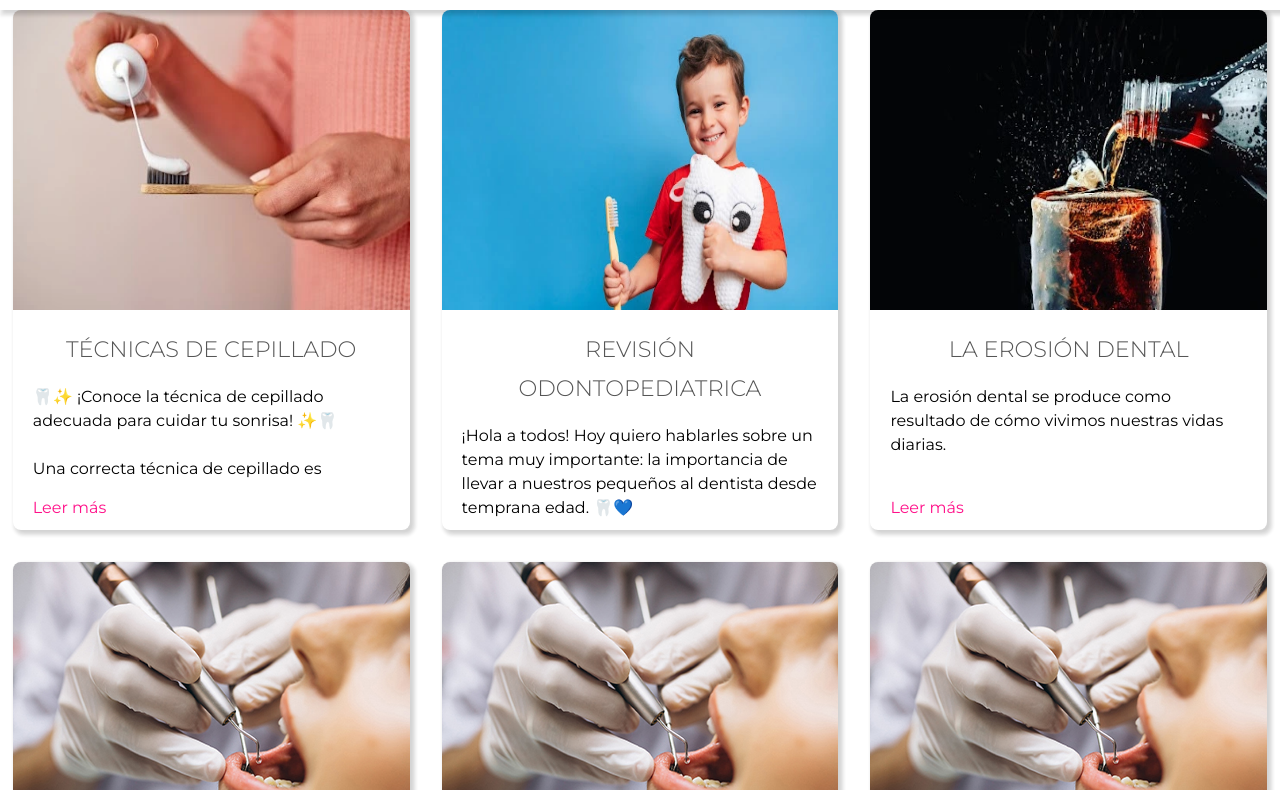
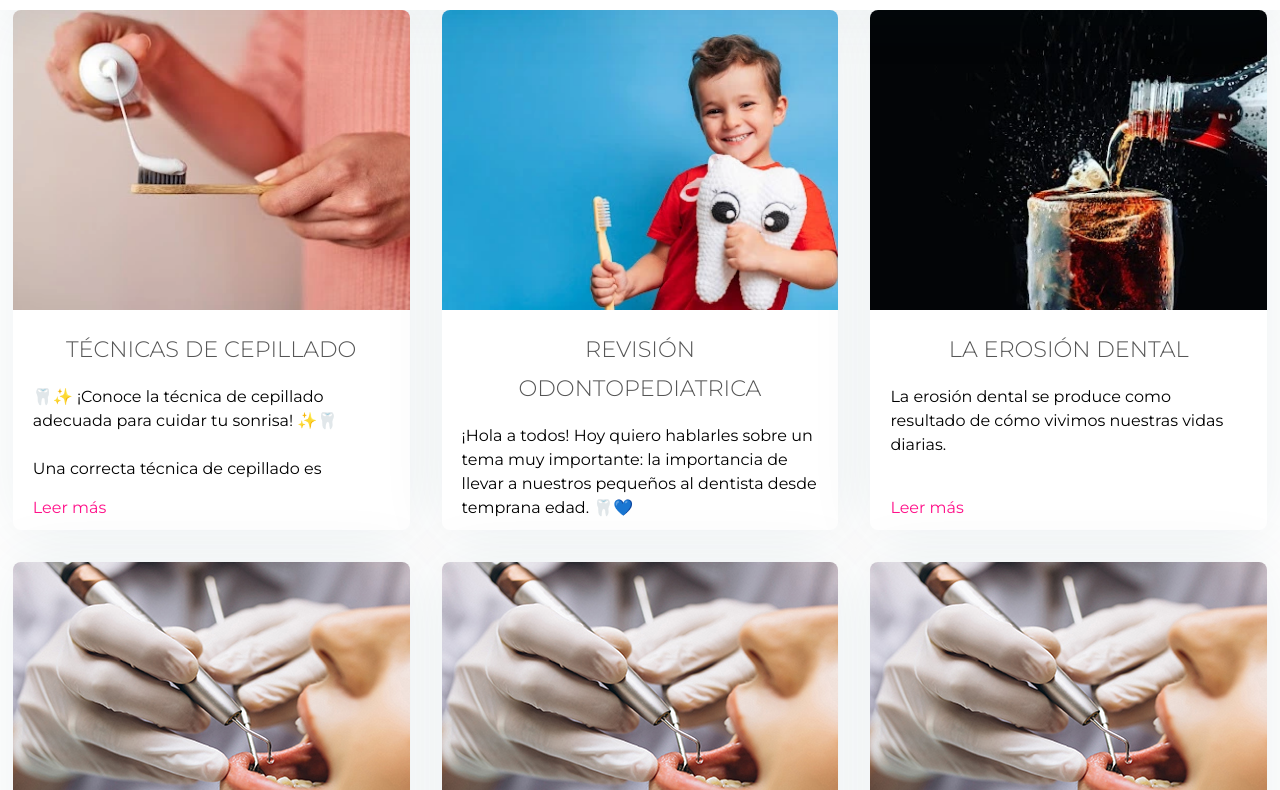
Before and after one commit to andycabu/web-somriures-sass, a website: page pages/blog.html in a window 1280 px wide. Shown: the part 102-892 px from the top of the page. Drawn offline with Linux system fonts and the light colour scheme; a web font is replaced by a local one.

```diff
--- a/scss/globals/_reset.scss
+++ b/scss/globals/_reset.scss
@@ -88,6 +88,7 @@
   max-width: 100%;
   width: 100%;
   display: block;
+  object-fit: cover;
 }
 
 p {
--- a/scss/utilities/_variables.scss
+++ b/scss/utilities/_variables.scss
@@ -8,7 +8,7 @@
 $background-secondary: #282a2b;
 $text-footer: #e7e6e6;
 $text-color: #565656;
-$shades: 3px 3px 3px 3px rgba(0, 0, 0, 0.09), 3px 3px 3px rgba(0, 0, 0, 0.09);
+$shades: 0.067em 0.067em 4.133em rgba(12, 71, 84, 0.08);
 
 // breakpoints
 $grid-breakpoints: (
--- a/scss/views/index.scss
+++ b/scss/views/index.scss
@@ -91,7 +91,7 @@
             height: 7.875rem;
           }
           @include breakpoint(sm) {
-            width: 35%;
+            width: 32%;
           }
         }
       }
@@ -123,6 +123,7 @@
   }
   @include breakpoint(sm) {
     padding: 0 1rem;
+    width: 67%;
   }
 }
 
```
Also changed, not shown: css/styles.css.
